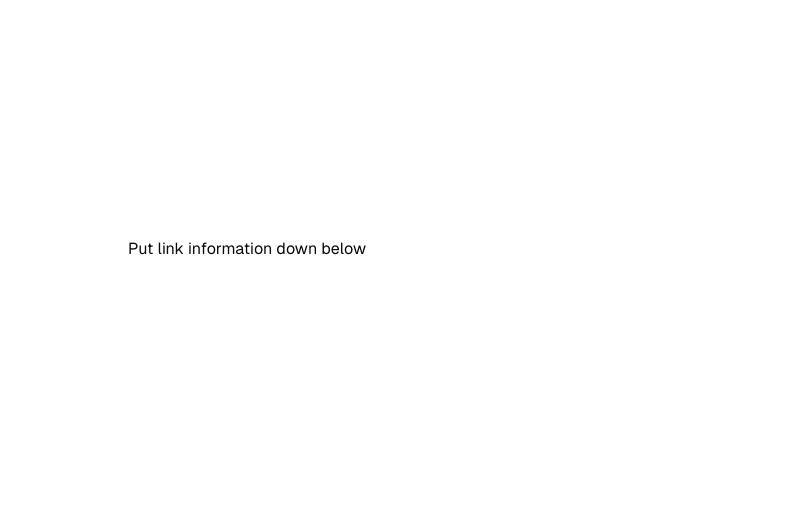
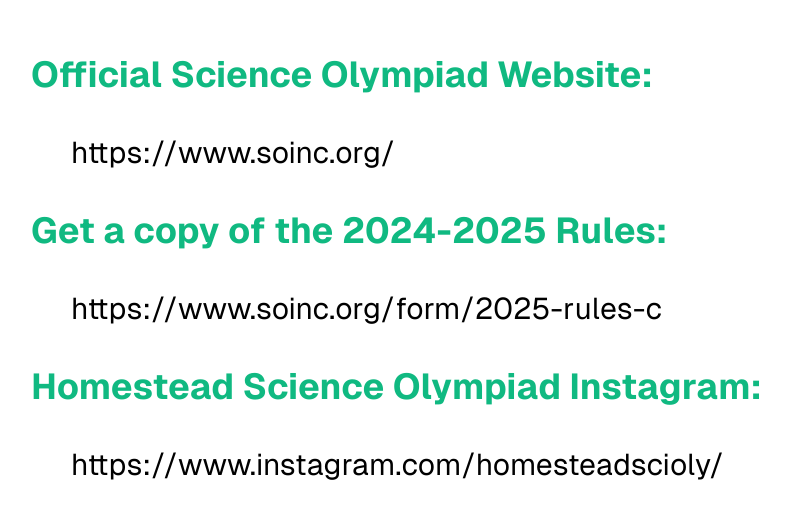
Before and after one commit to elu211/HHSSciOlyWebsite, a Next.js app in the folder sci-oly-website/: page /links in a window 1280 px wide. Shown: the part 143-662 px from the top of the page, without its empty margins (393-1183 px from the left). Built offline with nearby package versions, Linux system fonts and the light colour scheme; a web font is replaced by a local one.

Commit message:
Ready to merge alpha-0.1

```diff
--- a/sci-oly-website/app/about/page.tsx
+++ b/sci-oly-website/app/about/page.tsx
@@ -7,7 +7,33 @@
             <div className="w-full flex justify-center items-center">
                 <Navbar />
             </div>
-            <p>Add Science Olympiad History/ Introduction</p>
+            <div className="w-full justify-center items-center pl-96    ">
+                <p  className=" w-full h-fit text-4xl z-10 text-emerald-500 text-left font-bold">
+                    What Is Science Olympiad?<br/><br/>
+                </p>
+                <p  className="w-full h-fit text-3xl z-10 text-black text-left font">
+
+                    Science Olympiad is an international non-profit organization devoted to improving the quality of science education, <br/>
+                    increasing student interest in science and providing recognition for outstanding achievement in science education by <br/>
+                    both students and teachers. These goals are accomplished through classroom activities, research, training workshops and <br/>
+                    the encouragement of intramural, district, regional, state and national tournaments. Science Olympiad tournaments are <br/>
+                    rigorous academic interscholastic competitions that consist of a series of team events, which students prepare for <br/>
+                    during the year. These challenging and motivational events are well balanced between the various science disciplines of <br/>
+                    biology, earth science, chemistry, physics and technology. There is also a balance between events requiring knowledge of<br/>
+                    science concepts, process skills and science applications. In addition, during the day there are open house activities that<br/>
+                    consist of science and mathematics demonstrations, activities and career counseling sessions conducted by professors and <br/>
+                    scientists at the host institution occurring concurrently with the events.<br/>
+                    <br/>
+
+                    Many states and regions have organized physics, biology or chemistry competitions, but few have combined all disciplines in<br/>
+                    one large Science Olympiad. The excitement of many students from all science areas competing and cheering one another on to<br/>
+                    greater learning caused one school district to coin the phrase "intellete". When they searched for a place to house their <br/>
+                    newly won Science Olympiad State Championship trophy, the only location available was outside the principal's office in the<br/>
+                    "athlete" showcase, so they convinced the school board to build an "intellete" showcase. One of the goals of the Science <br/>
+                    Olympiad is to elevate science education and learning to a level of enthusiasm and support that is normally reserved only <br/>
+                    for varsity sports programs.
+                </p>
+            </div>
         </div>
     );
 }
--- a/sci-oly-website/app/links/page.tsx
+++ b/sci-oly-website/app/links/page.tsx
@@ -1,5 +1,6 @@
 'use client';
 import Navbar from '@/components/ui/navbar2'
+import Link from 'next/link';
 
 export default function links() {
     return (
@@ -7,7 +8,28 @@
             <div className="w-full flex justify-center items-center">
                 <Navbar />
             </div>
-            <p>Put link information down below</p>
+            <div className="w-full justify-center items-center pl-96    ">
+                <p  className=" w-full h-fit text-4xl z-10 p-10 text-emerald-500 text-left font-bold">
+                    Official Science Olympiad Website:<br/>
+                </p>
+                <Link href="https://www.soinc.org/" className="pl-20 w-full h-fit text-3xl z-10 text-black text-left font">
+                    https://www.soinc.org/
+                </Link>
+
+                <p  className=" w-full h-fit text-4xl z-10 p-10 text-emerald-500 text-left font-bold">
+                    Get a copy of the 2024-2025 Rules:<br/>
+                </p>
+                <Link href="https://www.soinc.org/form/2025-rules-c" className=" pl-20 w-full h-fit text-3xl z-10 text-black text-left font">
+                    https://www.soinc.org/form/2025-rules-c
+                </Link>
+
+                <p  className=" w-full h-fit text-4xl z-10 p-10 text-emerald-500 text-left font-bold">
+                    Homestead Science Olympiad Instagram:<br/>
+                </p>
+                <Link href="https://www.instagram.com/homesteadscioly/" className="pl-20 w-full h-fit text-3xl z-10 text-black text-left font">
+                    https://www.instagram.com/homesteadscioly/
+                </Link>
+            </div>
         </div>
     );
 }
--- a/sci-oly-website/app/officers/page.tsx
+++ b/sci-oly-website/app/officers/page.tsx
@@ -63,7 +63,8 @@
                 </div>
             </main>
             <footer className="w-full row-start-3 flex gap-20 p-20 items-center justify-center">
-                <p className="text-left p-20">©2024 Elliot Lu, Fisher Zheng, and Aidan Tam</p>exit
+                <p className="text-left p-20">©2024 Elliot Lu, Fisher Zheng, and Aidan Tam</p>
+                <p className="text-left p-20">HHS SciOly Logo ©2024 Homestead Science Olympiad</p>
             </footer>
         </div>
     );
--- a/sci-oly-website/components/ui/nav-links.tsx
+++ b/sci-oly-website/components/ui/nav-links.tsx
@@ -13,7 +13,7 @@
     href: '/officers'
   },
   { name: 'Calendar', href: '/calendar'},
-  { name: 'Competitions', href: '/competitions'},
+  // { name: 'Competitions', href: '/competitions'},
   { name: 'Links', href: '/links'},
 ];
 
```
